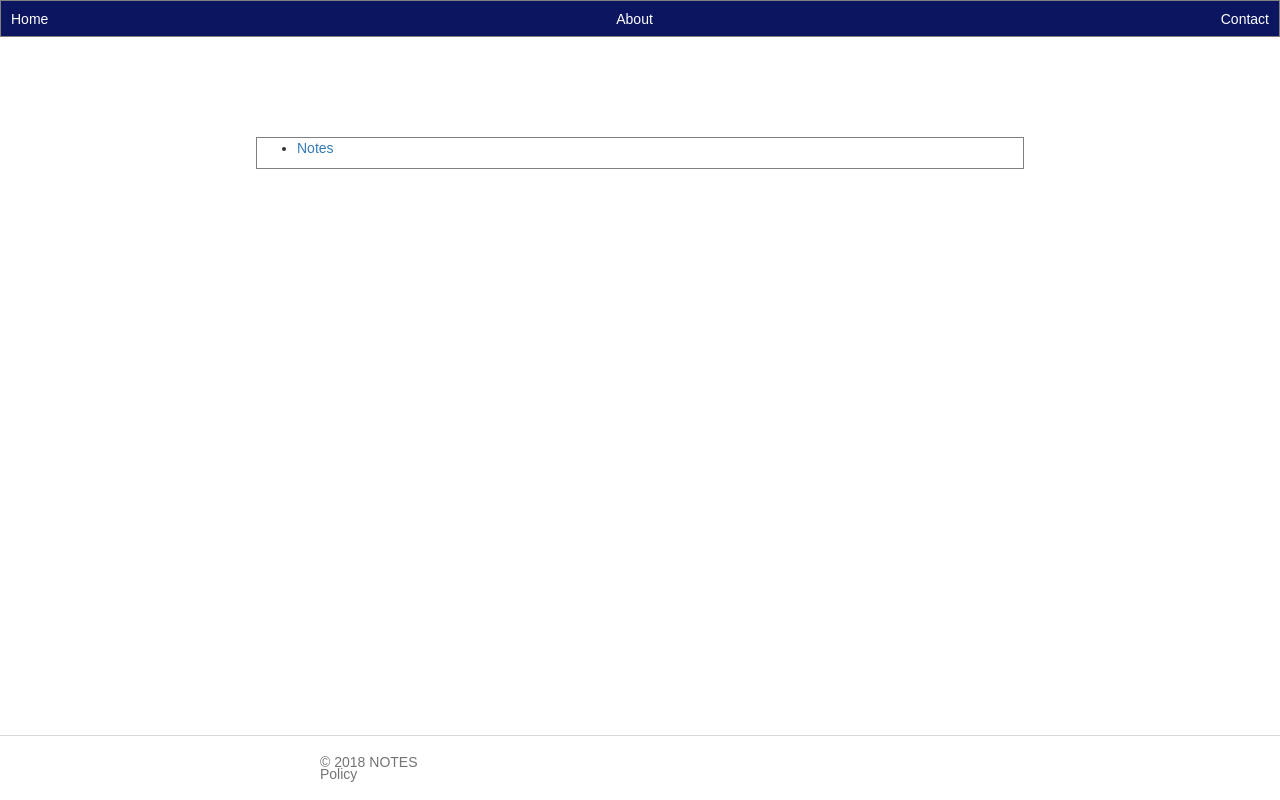
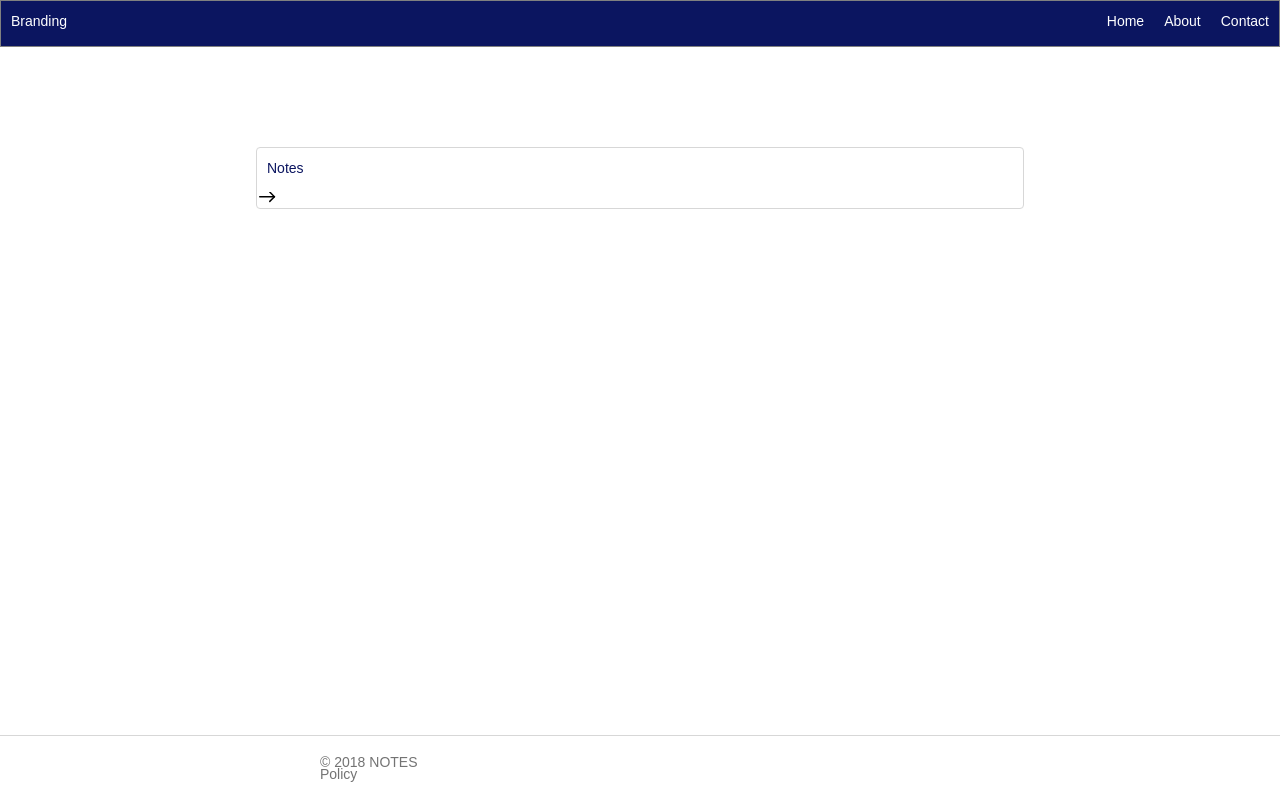
Before and after one commit to usman45/sls-express-mongodb, a React app in the folder client/: page / in a window 1280 px wide. Built offline with nearby package versions, Linux system fonts and the light colour scheme; what querystring would draw is missing.

Commit message:
Style navigation menu on homescreen

```diff
--- a/client/src/assets/styles/styles.ts
+++ b/client/src/assets/styles/styles.ts
@@ -49,8 +49,8 @@ export const styles = {
   value: {
     rounding: "4px",
     roundingSmall: "2px",
-    headerHeight: "3.5rem", // TODO: use rem?
-    footerHeight: "56px", // TODO: use rem?
+    headerHeight: "4.5rem",
+    footerHeight: "56px",
     paddingTop: "6.25rem",
     margin: "0.4rem",
     marginLeft: "2rem",
--- a/client/src/common/layout.tsx
+++ b/client/src/common/layout.tsx
@@ -5,7 +5,6 @@ export const MainContainer = styled.div`
   box-sizing: border-box;
   max-width: 768px;
   margin: 0 auto;
-  border: 1px solid grey;
   grid-template-columns: 1fr;
 `;
 
--- a/client/src/index.css
+++ b/client/src/index.css
@@ -3,13 +3,8 @@ body {
   padding: 0;
   font-family: sans-serif;
 }
-
-select.form-control,
-textarea.form-control,
-input.form-control {
-  font-size: 16px;
+ul {
+  list-style: none;
+  margin: 0;
+  padding: 0;
 }
-
-input[type="file"] {
-  width: 100%;
-}
--- a/client/src/modules/Header/_view/index.tsx
+++ b/client/src/modules/Header/_view/index.tsx
@@ -14,13 +14,20 @@ export const Menu = styled.ul`
   padding: 0;
   display: flex;
   height: ${value.headerHeight};
-  justify-content: space-between;
-  align-items: center;
 `;
 
 export const Item = styled.li`
-  text-decoration: none;
   display: block;
   color: ${color.white};
   margin: ${spacing.small};
+  flex: 0 0 auto;
+
+  &:nth-child(1) {
+    margin-right: auto;
+  }
 `;
+
+export const StyledLinkTag = styled.a`
+  text-decoration: none;
+  color: ${color.white};
+`;
--- a/client/src/modules/Header/index.tsx
+++ b/client/src/modules/Header/index.tsx
@@ -1,10 +1,13 @@
 import * as React from "react";
-import { HeaderDiv, Menu, Item } from "./_view/index";
+import { HeaderDiv, Menu, Item, StyledLinkTag } from "./_view/index";
 
 export const Header = () => (
   <HeaderDiv>
     <Menu>
-      <Item>Home</Item>
+      <Item>Branding</Item>
+      <Item>
+        <StyledLinkTag href="/">Home</StyledLinkTag>
+      </Item>
       <Item>About</Item>
       <Item>Contact</Item>
     </Menu>
--- a/client/src/modules/HomeScreen/index.tsx
+++ b/client/src/modules/HomeScreen/index.tsx
@@ -1,15 +1,10 @@
 import * as React from "react";
 import { MainContainer } from "../../common/layout";
+import { NavComponent } from "../MainNavigation";
 
 const HomeScreen = () => (
   <MainContainer>
-    {/*<HeroImage title={i18n('welcome')} ingress={i18n('ingress')} />
-        <NavigationList />*/}
-    <ul>
-      <li>
-        <a href="/notes">Notes</a>
-      </li>
-    </ul>
+    <NavComponent title="Notes" href={"/notes"} />
   </MainContainer>
 );
 
--- a/client/src/modules/MainNavigation/index.tsx
+++ b/client/src/modules/MainNavigation/index.tsx
@@ -1,47 +1,47 @@
 import * as React from "react";
 import styled from "styled-components";
 import { spacing, value, color } from "../../assets/styles/styles";
-const arrowRight = require("../../assets/images/arrow-right.svg");
+const arrowRight = require("../../common/arrow-right.svg");
+import { Link } from "react-router-dom";
 
-export const ContentMenu = styled.ul`
-  padding: 0;
-  margin: 0;
-  list-style: none;
+export const Nav = styled.ul`
+  display: flex;
 `;
 
-export const ContentMenuItemWrapper = styled.li`
-  display: flex;
-  align-items: center;
-  min-height: 100%;
+export const NavMenuItemWrapper = styled.li`
   border: 1px solid ${color.lightGray};
   border-radius: ${value.rounding};
-  margin: ${value.margin};
+  color: ${color.blue};
+  flex: 1 0 auto;
+`;
+
+const ContentMenuLink = styled(Link)`
+  width: 100%;
   color: ${color.blue};
 `;
 
-const ContentMenuTitle = styled.a`
-  display: block;
-  flex: 1 0 0;
+const ContentMenuTitle = styled.div`
   padding: ${spacing.small};
 `;
 
 const RightArrowIcon = styled.span`
-  flex: 0 0 auto;
   width: ${spacing.small};
-  height: 1.25rem;
-  text-align: center;
-  float: right;
   padding: 1rem;
   background: url('${arrowRight}') no-repeat center;
 `;
 
 type ContentMenuItemProps = {
   title: string;
+  href: string;
 };
 
-export const ContentMenuItem = ({ title }: ContentMenuItemProps) => (
-  <ContentMenuItemWrapper>
-    <ContentMenuTitle href={""}>{title}</ContentMenuTitle>
-    <RightArrowIcon />
-  </ContentMenuItemWrapper>
+export const NavComponent = ({ title, href }: ContentMenuItemProps) => (
+  <Nav>
+    <NavMenuItemWrapper>
+      <ContentMenuLink to={href}>
+        <ContentMenuTitle>{title}</ContentMenuTitle>
+        <RightArrowIcon />
+      </ContentMenuLink>
+    </NavMenuItemWrapper>
+  </Nav>
 );
```
Also changed, not shown: client/src/common/arrow-right.svg (added).
